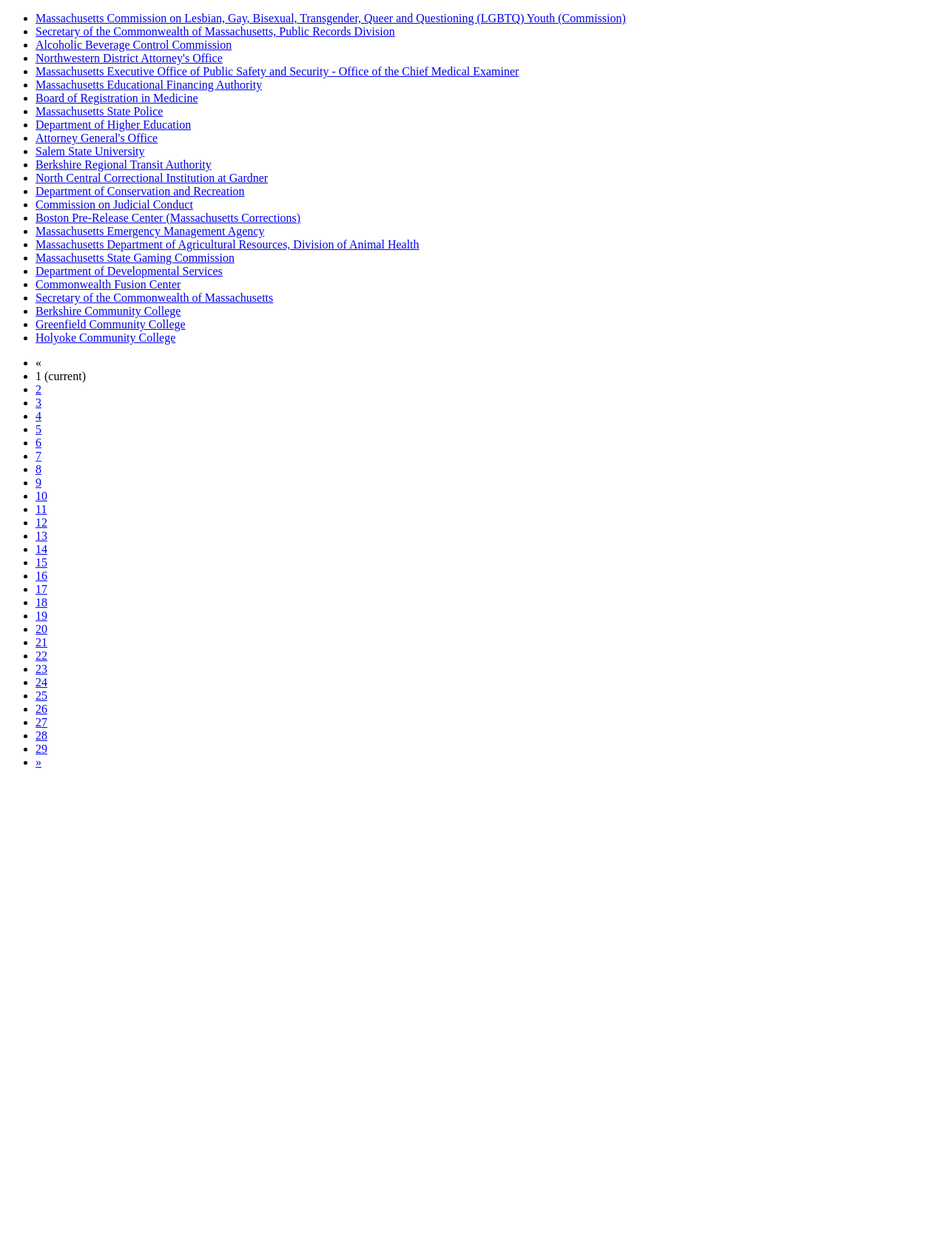
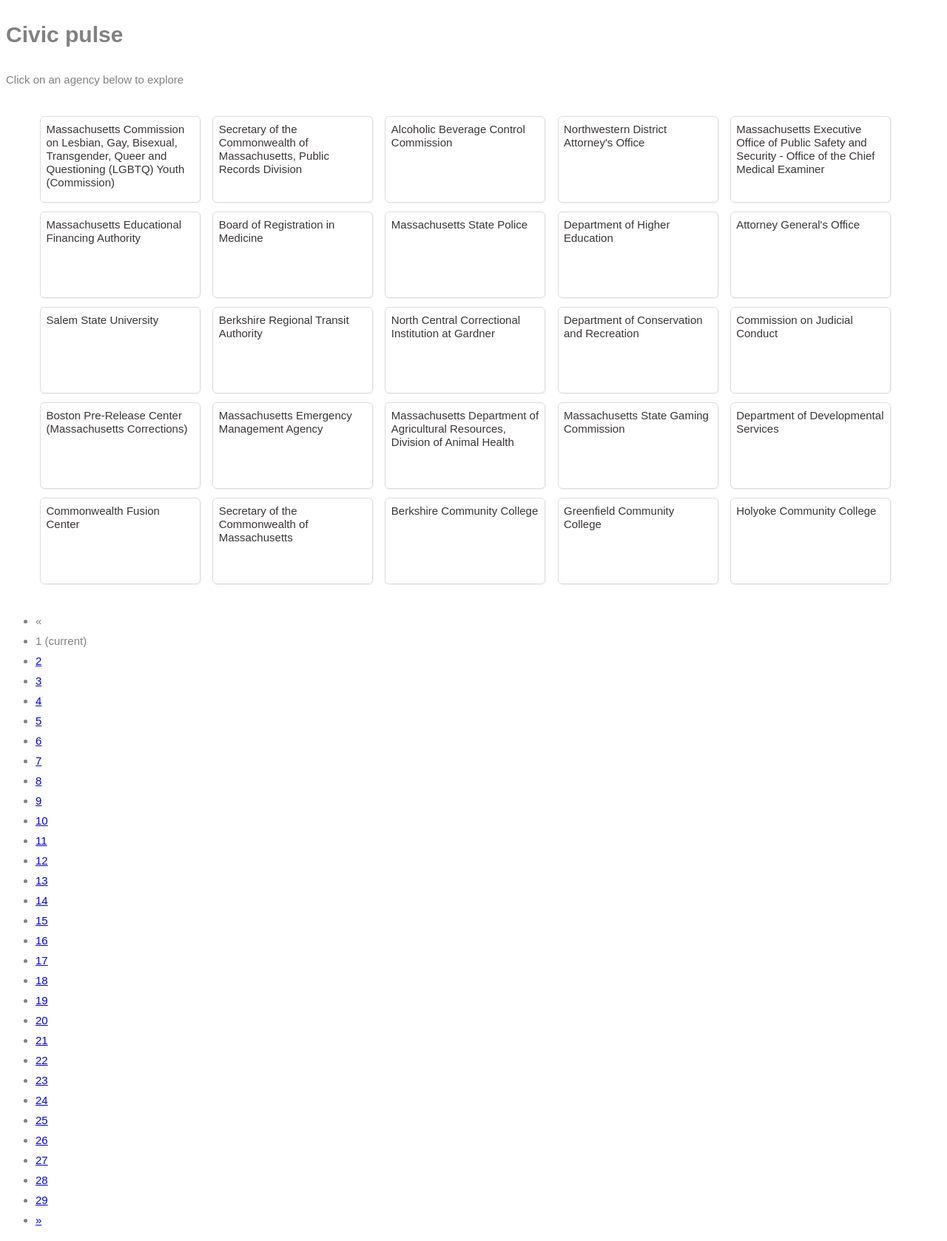
Before and after one commit to codeforboston/GovLens, a Django app: page / in a window 1280 px wide. Shown: the whole page at 74% size. Before the commit the page ends 1038 px from the top, so only its background shows below. Run offline with Django 3.2, Linux system fonts and the light colour scheme; data comes from the database, SQL or seed files in the repository.

Commit message:
Beginning of styles for agency list

```diff
--- a/civic_pulse/static/styles.css
+++ b/civic_pulse/static/styles.css
@@ -53,7 +53,8 @@
   height: 100%;
   margin-bottom: 10px;
 }
-  .carousel-control.right, .carousel-control.left {
+.carousel-control.right,
+.carousel-control.left {
   background-image: none;
   color: #f4511e;
 }
@@ -75,11 +76,11 @@
 }
 .panel {
   border: 1px solid #f4511e;
-    border-radius:0 !important;
+  border-radius: 0 !important;
   transition: box-shadow 0.5s;
 }
 .panel:hover {
-    box-shadow: 5px 0px 40px rgba(0,0,0, .2);
+  box-shadow: 5px 0px 40px rgba(0, 0, 0, 0.2);
 }
 .panel-footer .btn:hover {
   border: 1px solid #f4511e;
@@ -122,10 +123,12 @@
   border-radius: 0;
   font-family: Montserrat, sans-serif;
 }
-  .navbar li a, .navbar .navbar-brand {
+.navbar li a,
+.navbar .navbar-brand {
   color: #fff !important;
 }
-  .navbar-nav li a:hover, .navbar-nav li.active a {
+.navbar-nav li a:hover,
+.navbar-nav li.active a {
   background-color: #ff0000 !important;
 }
 .navbar-default .navbar-toggle {
@@ -137,7 +140,9 @@
   margin-bottom: 20px;
   color: #f4511e;
 }
-  .slideanim {visibility:hidden;}
+.slideanim {
+  visibility: hidden;
+}
 .slide {
   animation-name: slide;
   -webkit-animation-name: slide;
@@ -151,10 +156,10 @@
   font-style: oblique;
 }
 .text-green {
-    color: #006F6F;
+  color: #006f6f;
 }
 .text-red {
-    color: #B90000;
+  color: #b90000;
 }
 @keyframes slide {
   0% {
@@ -191,3 +196,38 @@
     font-size: 150px;
   }
 }
+
+.agency-list {
+  display: inline-block;
+}
+
+.agency-list li {
+  display: inline-block;
+  width: 200px;
+  border: solid 1px gainsboro;
+  height: 100px;
+  vertical-align: top;
+  margin: 0.4em;
+  border-radius: 6px;
+  padding: 0.5em;
+  transition: all 0.2s ease;
+  cursor: pointer;
+  user-select: none;
+  box-shadow: 1px 1px 2px #0000000f;
+  line-height: 1.2;
+}
+
+.agency-list a {
+  color: #3a3535;
+  text-decoration: none;
+}
+
+html,
+body {
+  font-family: sans-serif;
+}
+
+.agency-list li:hover {
+  transform: scale(1.1);
+  background: #f9f9f9;
+}
--- a/civic_pulse/templates/agency-list.html
+++ b/civic_pulse/templates/agency-list.html
@@ -1,14 +1,18 @@
+{% load static %}
 <!DOCTYPE html>
 <html lang="en">
 <head>
     <meta charset="UTF-8">
-    <title>Title</title>
+    <title>Civic Pulse agencies</title>
+    <link rel="stylesheet" href="{% static 'styles.css' %}">
 </head>
 <body>
+    <h1>Civic pulse</h1>
+    <p>Click on an agency below to explore</p>
     {% if agencies %}
-        <ul>
+        <ul class="agency-list">
         {% for agency in agencies %}
-            <li><a href="{% url 'agency-detail' agency.id %}">{{ agency.name }}</a></li>
+        <a href="{% url 'agency-detail' agency.id %}"><li>{{ agency.name }}</li></a>
         {% endfor %}
         </ul>
     {% else %}
```
Lines whose indentation alone changed are shown as unchanged.
